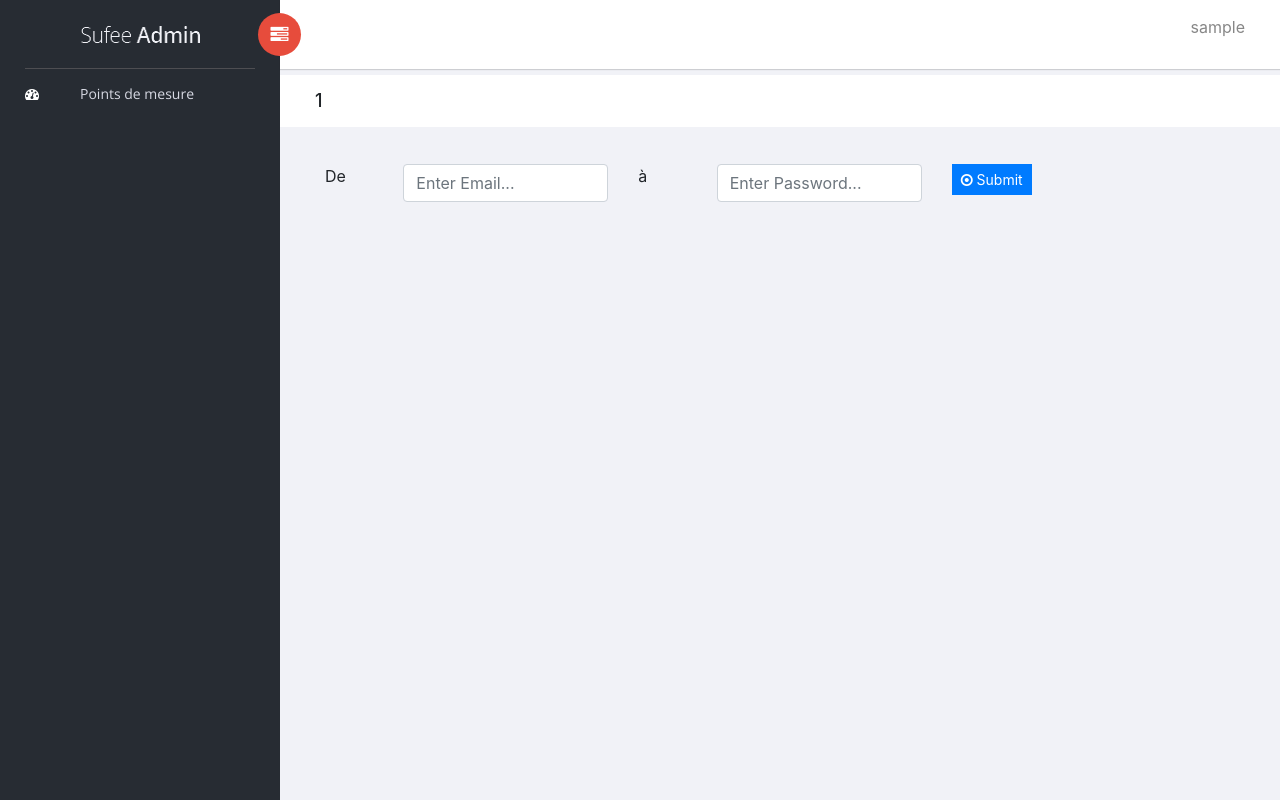
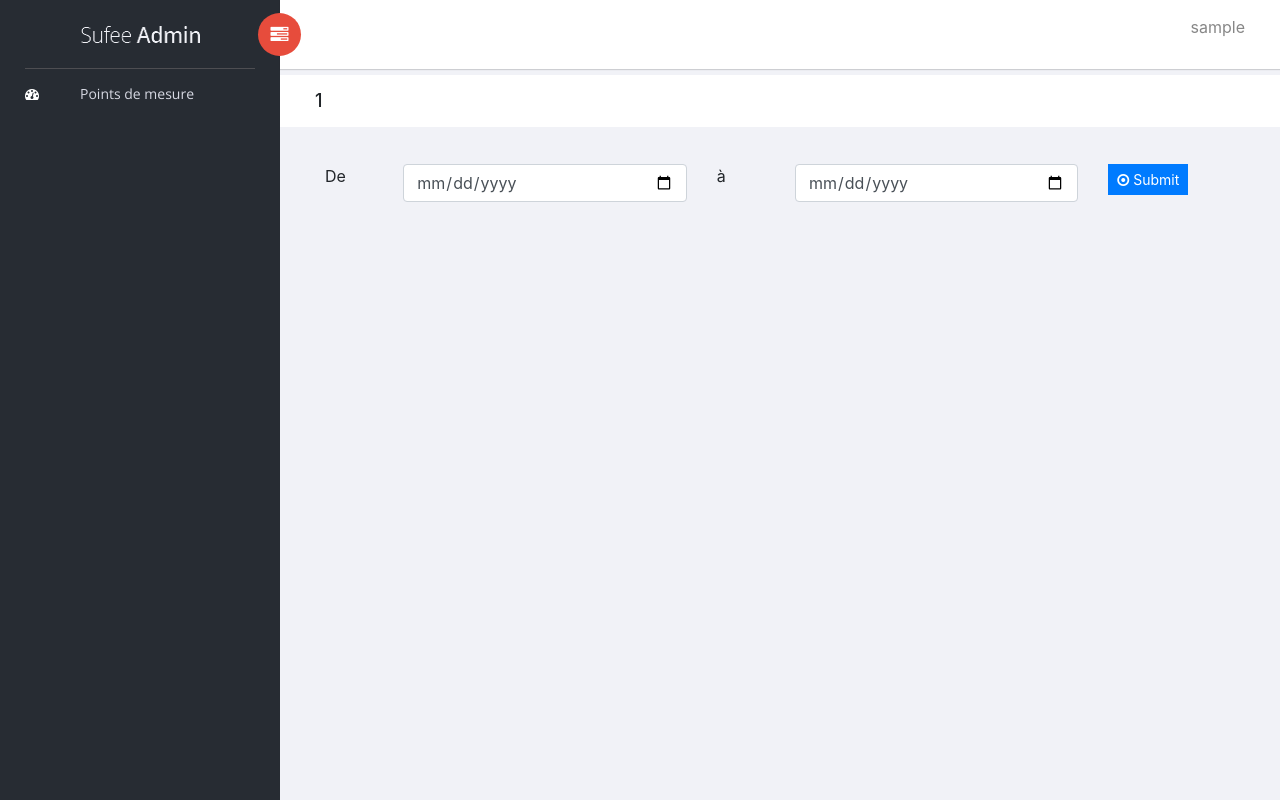
Before and after one commit to yellowbravo/mauris, a Flask app: page /meter/1 in a window 1280 px wide. Run offline with Flask 2, Linux system fonts and the light colour scheme; the visitor is signed in with stand-in values (Sample User, id 1); some libraries are stand-ins or nearby versions.

Commit message:
datetime form

```diff
--- a/templates/meter.html
+++ b/templates/meter.html
@@ -20,10 +20,10 @@
                     <form action="" method="post" class="form-horizontal">
                         <div class="row form-group">
                             <div class="col-md-1"><label for="hf-email" class=" form-control-label">De</label></div>
-                            <div class="col-md-3"><input type="email" id="hf-email" name="hf-email" placeholder="Enter Email..." class="form-control"></div>
+                            <div class="col-md-4"><input type="date" id="hf-email" name="hf-email" placeholder="Enter Email..." class="form-control"></div>
                             <div class="col-md-1"><label for="hf-password" class=" form-control-label">à</label></div>
-                            <div class="col-md-3"><input type="password" id="hf-password" name="hf-password" placeholder="Enter Password..." class="form-control"></div>
-                            <div class="col-md-3">
+                            <div class="col-md-4"><input type="date" id="hf-password" name="hf-password" placeholder="Enter Password..." class="form-control"></div>
+                            <div class="col-md-2">
                                 <button type="submit" class="btn btn-primary btn-sm">
                                 <i class="fa fa-dot-circle-o"></i> Submit
                             </button>
```
